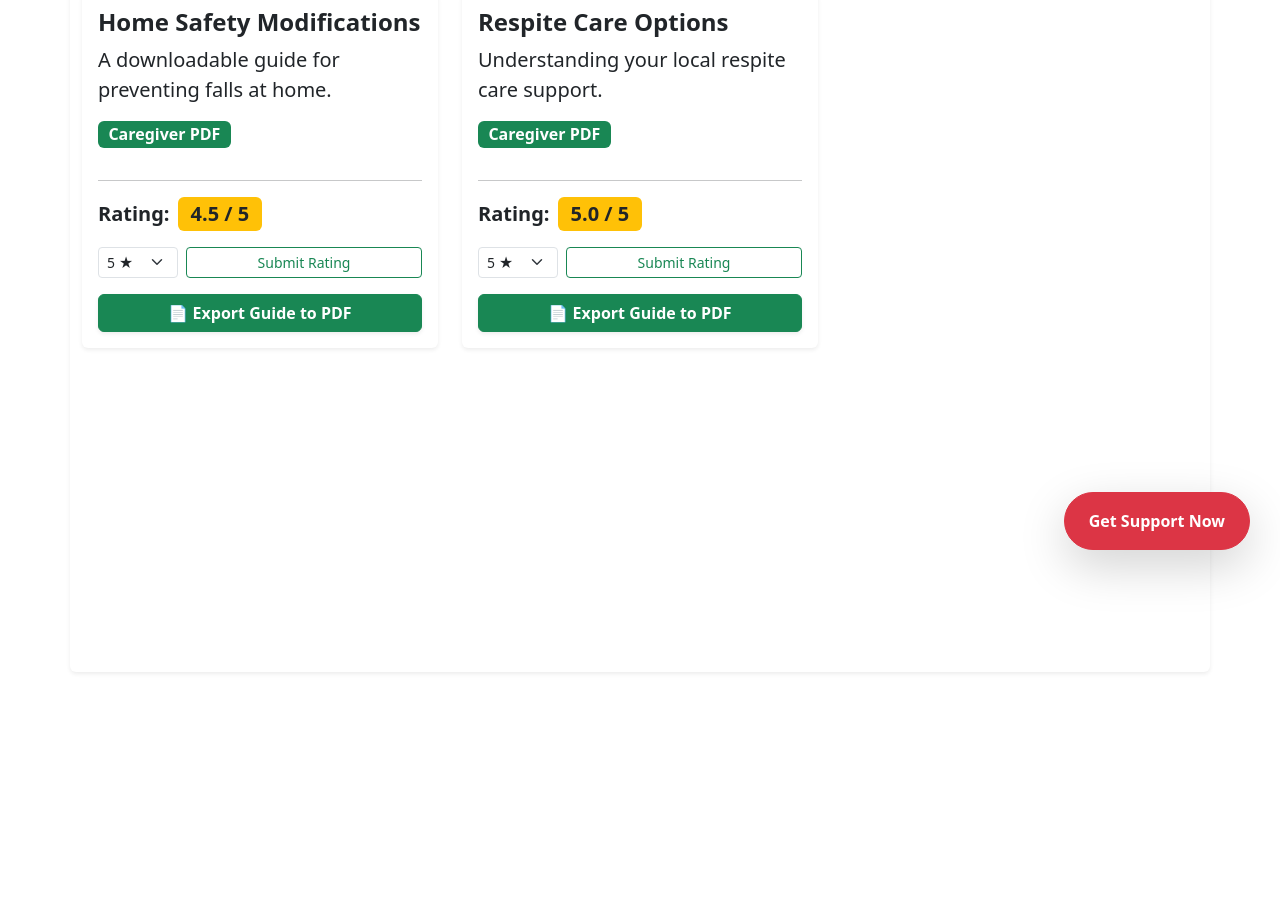
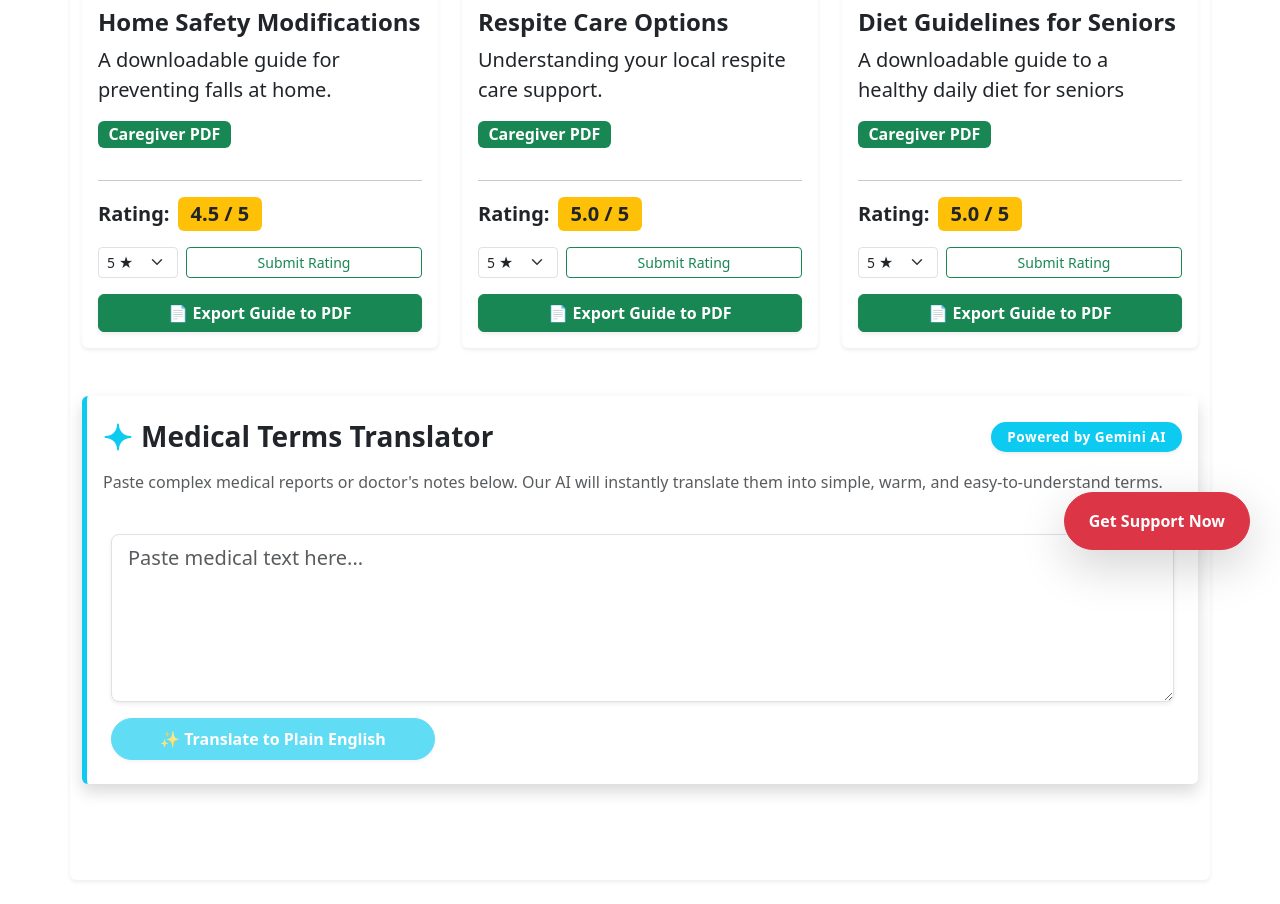
Before and after one commit to DaringPeng/FIT5032_2026_PengHuang_36668427, a Vue app: page /caregiver in a window 1280 px wide. Shown: the part 220-1124 px from the top of the page. Before the commit the page ends 916 px from the top, so only its background shows below. Built offline with nearby package versions, Linux system fonts and the light colour scheme; no server answers; the database is empty; sample sign-in values are in the browser's storage.

Commit message:
implement Gemini API integration and performance optimization

```diff
--- a/package.json
+++ b/package.json
@@ -18,6 +18,7 @@
     "@fullcalendar/daygrid": "^6.1.21",
     "@fullcalendar/interaction": "^6.1.21",
     "@fullcalendar/vue3": "^6.1.21",
+    "@google/generative-ai": "^0.24.1",
     "@mapbox/mapbox-gl-directions": "^4.3.3",
     "@mapbox/mapbox-gl-geocoder": "^5.1.2",
     "@primevue/themes": "^4.5.4",
@@ -26,6 +27,7 @@
     "firebase": "^12.16.0",
     "jspdf": "^4.2.1",
     "mapbox-gl": "^3.29.0",
+    "marked": "^18.0.10",
     "primeicons": "^8.0.0",
     "primevue": "^5.0.0",
     "vue": "^3.5.40",
--- a/src/views/Auth.vue
+++ b/src/views/Auth.vue
@@ -49,28 +49,24 @@ const router = useRouter();
 const route = useRoute();
 const isLogin = ref(true);
 
-const syncModeWithRoute = () => {
-  if (route.path.includes('register') || route.query.mode === 'register') {
-    isLogin.value = false;
-  } else {
-    isLogin.value = true;
+onMounted(() => {
+  isLogin.value = route.query.mode !== 'register';
+});
+
+watch(() => route.query.mode, (newMode) => {
+  if (route.path === '/auth') {
+    isLogin.value = newMode !== 'register';
+    errors.email = '';
+    errors.password = '';
   }
-};
-
-onMounted(syncModeWithRoute);
-watch(() => route.fullPath, syncModeWithRoute);
+});
 
 const form = reactive({ email: '', password: '', role: 'senior' });
 const errors = reactive({ email: '', password: '' });
 
 const toggleMode = () => {
-  isLogin.value = !isLogin.value;
-  errors.email = '';
-  errors.password = '';
-  router.replace({
-    path: route.path,
-    query: { mode: isLogin.value ? 'login' : 'register' }
-  });
+  const targetMode = isLogin.value ? 'register' : 'login';
+  router.push({ query: { mode: targetMode } });
 };
 
 const validateForm = () => {
--- a/src/views/CaregiverHub.vue
+++ b/src/views/CaregiverHub.vue
@@ -45,9 +45,58 @@
               >
                 📄 Export Guide to PDF
               </button>
-
             </div>
           </div>
+        </div>
+      </div>
+    </div>
+
+    <!-- Gemini API Integration -->
+    <div class="card shadow border-0 mt-5 mb-5 border-start border-5 border-info">
+      <div class="card-header bg-white pt-4 pb-0 border-0">
+        <div class="d-flex justify-content-between align-items-center mb-2">
+          <div class="d-flex align-items-center gap-2">
+            <svg xmlns="http://www.w3.org/2000/svg" width="30" height="30" viewBox="0 0 24 24" fill="#0dcaf0" stroke="#0dcaf0" stroke-width="1.5" stroke-linecap="round" stroke-linejoin="round" class="text-info">
+              <path d="M12 2c.132 5.827 4.173 9.868 10 10-5.827.132-9.868 4.173-10 10-0.132-5.827-4.173-9.868-10-10 5.827-.132 9.868-4.173 10-10z"></path>
+            </svg>
+            <h3 class="fw-bold mb-0 text-dark">Medical Terms Translator</h3>
+          </div>
+          <span class="badge bg-info text-white px-3 py-2 rounded-pill shadow-sm" style="font-size: 0.85rem; letter-spacing: 0.5px;">
+            Powered by Gemini AI
+          </span>
+        </div>
+        <p class="text-muted fs-6 mt-3">
+          Paste complex medical reports or doctor's notes below. Our AI will instantly translate them into simple, warm, and easy-to-understand terms.
+        </p>
+      </div>
+
+      <div class="card-body p-4">
+        <textarea
+          v-model="medicalText"
+          class="form-control form-control-lg mb-3 shadow-sm"
+          rows="5"
+          placeholder="Paste medical text here..."
+        ></textarea>
+
+        <button
+          @click="translateText"
+          class="btn btn-info text-white fw-bold px-5 py-2 rounded-pill shadow-sm transition-all"
+          :disabled="isTranslating || !medicalText.trim()"
+        >
+          <span v-if="isTranslating" class="spinner-border spinner-border-sm me-2"></span>
+          {{ isTranslating ? 'Translating via Gemini AI...' : '✨ Translate to Plain English' }}
+        </button>
+
+        <div v-if="aiErrorMessage" class="alert alert-danger mt-4 fw-bold shadow-sm">
+          ❌ {{ aiErrorMessage }}
+        </div>
+
+        <div v-if="parsedResult" class="mt-4 p-4 bg-light rounded-4 border border-info shadow-sm transition-all">
+          <div class="d-flex align-items-center mb-3">
+            <span class="fs-4 me-2">💡</span>
+            <h5 class="fw-bold text-info mb-0">Simple Explanation</h5>
+          </div>
+          <div class="fs-6 text-dark markdown-body" v-html="parsedResult"></div>
         </div>
       </div>
     </div>
@@ -57,13 +106,16 @@
 <script setup>
 import { ref, computed, onMounted } from 'vue';
 import { jsPDF } from "jspdf";
+import { GoogleGenerativeAI } from '@google/generative-ai';
+import { marked } from 'marked';
 
 const resources = ref([]);
 const searchQuery = ref('');
 
 const initData = [
   { id: 101, title: "Home Safety Modifications", description: "A downloadable guide for preventing falls at home.", category: "Caregiver PDF", ratings: [4, 5], selectedRating: 5 },
-  { id: 102, title: "Respite Care Options", description: "Understanding your local respite care support.", category: "Caregiver PDF", ratings: [5, 5], selectedRating: 5 }
+  { id: 102, title: "Respite Care Options", description: "Understanding your local respite care support.", category: "Caregiver PDF", ratings: [5, 5], selectedRating: 5 },
+  { id: 103, title: "Diet Guidelines for Seniors", description: "A downloadable guide to a healthy daily diet for seniors", category: "Caregiver PDF", ratings: [5, 5], selectedRating: 5 }
 ];
 
 const fetchResources = () => {
@@ -105,7 +157,7 @@ const exportToPDF = (item) => {
   doc.text(`Category: ${item.category}`, 20, 45);
 
   doc.setFontSize(14);
-  doc.setTextColor(0, 0, 0); // 黑色
+  doc.setTextColor(0, 0, 0);
 
   const splitDescription = doc.splitTextToSize(item.description, 170);
   doc.text(splitDescription, 20, 60);
@@ -115,4 +167,85 @@ const exportToPDF = (item) => {
 };
 
 onMounted(() => fetchResources());
+
+const medicalText = ref('');
+const translatedResult = ref('');
+const isTranslating = ref(false);
+const aiErrorMessage = ref('');
+
+const parsedResult = computed(() => {
+  if (!translatedResult.value) return '';
+  return marked.parse(translatedResult.value);
+});
+
+const translateText = async () => {
+  if (!medicalText.value.trim()) return;
+
+  isTranslating.value = true;
+  aiErrorMessage.value = '';
+  translatedResult.value = '';
+
+  try {
+    const genAI = new GoogleGenerativeAI(import.meta.env.VITE_GEMINI_API_KEY);
+    const model = genAI.getGenerativeModel({ model: "models/gemini-3.6-flash" });
+
+    const prompt = `
+      You are a highly empathetic, professional, and patient medical assistant working for a health charity.
+      A caregiver or senior citizen has provided you with the following medical text.
+      Your task is to translate this complex medical jargon into simple, everyday language that someone without a medical background can easily understand.
+
+      Requirements:
+      - Use warm, reassuring, and supportive language.
+      - Break down complex terms using bullet points if necessary.
+      - Keep it concise but highly informative.
+
+      Medical Text to Translate:
+      "${medicalText.value}"
+    `;
+
+    const result = await model.generateContent(prompt);
+    const response = await result.response;
+    translatedResult.value = response.text();
+
+  } catch (error) {
+    console.error("Gemini API Error:", error);
+    aiErrorMessage.value = "Failed to connect to AI translator. Please check your API key or network connection.";
+  } finally {
+    isTranslating.value = false;
+  }
+};
 </script>
+
+<style scoped>
+.transition-all {
+  transition: all 0.3s ease-in-out;
+}
+textarea:focus {
+  border-color: #0dcaf0;
+  box-shadow: 0 0 0 0.25rem rgba(13, 202, 240, 0.25);
+}
+:deep(.markdown-body) {
+  line-height: 1.8;
+  font-size: 1.05rem;
+}
+:deep(.markdown-body p) {
+  margin-bottom: 1.25rem;
+}
+:deep(.markdown-body p:last-child) {
+  margin-bottom: 0;
+}
+:deep(.markdown-body strong) {
+  color: #0dcaf0;
+  font-weight: 700;
+  background-color: rgba(13, 202, 240, 0.1);
+  padding: 0.1rem 0.3rem;
+  border-radius: 4px;
+}
+:deep(.markdown-body ul) {
+  margin-bottom: 1.25rem;
+  padding-left: 1.5rem;
+}
+:deep(.markdown-body li) {
+  margin-bottom: 0.5rem;
+}
+</style>
```
Also changed, not shown: 1 other file (tests, documents, lock files or other folders).
